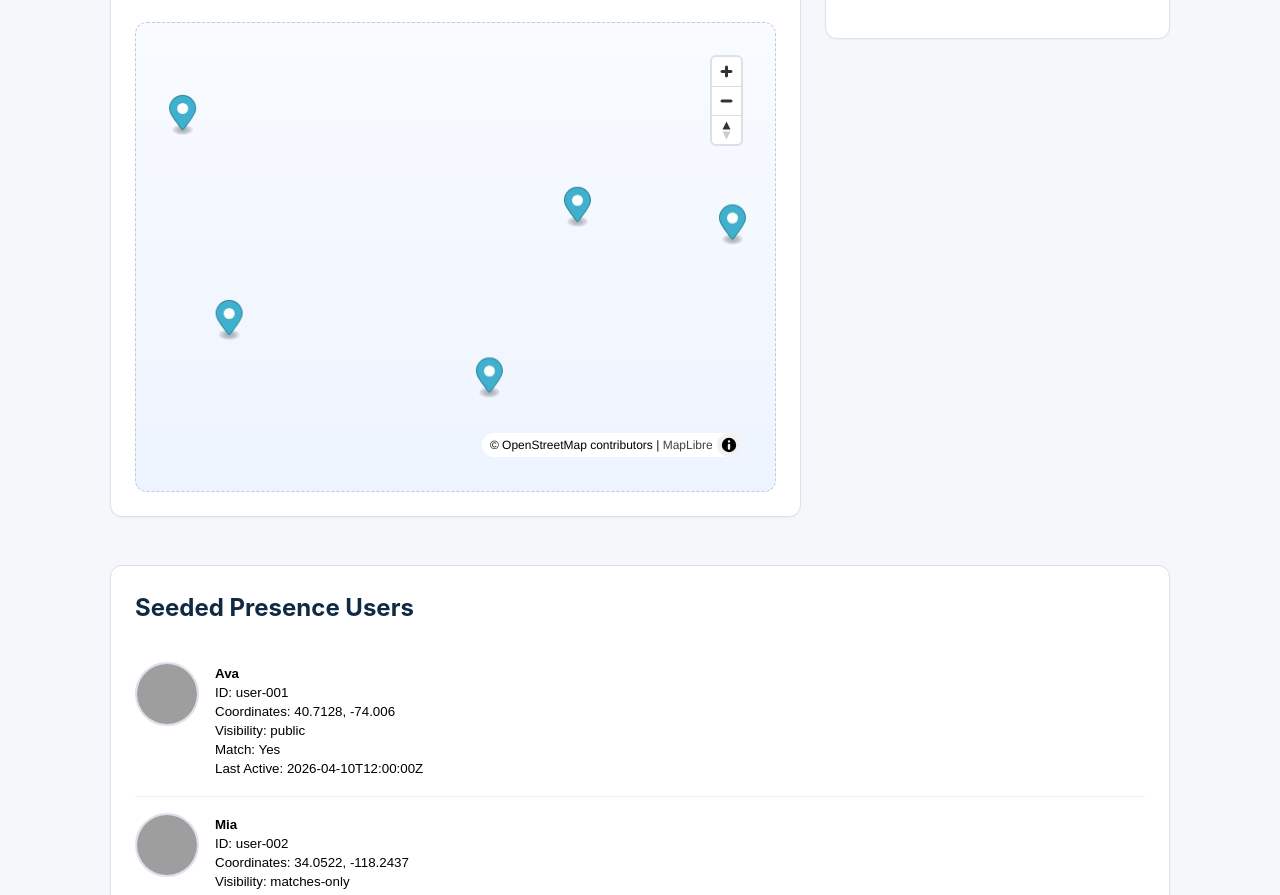
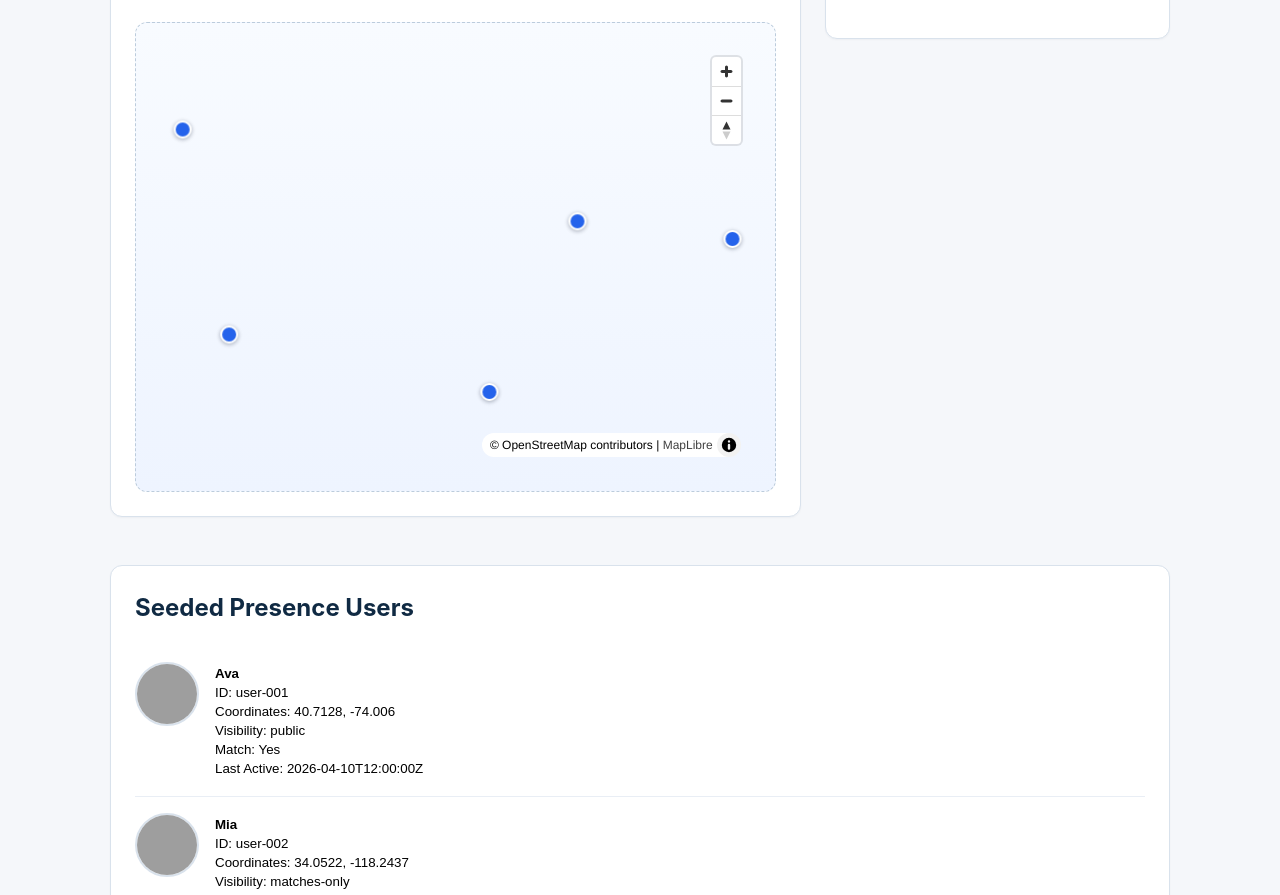
Before and after one commit to tpersaud27/geo-presence-mfe, a React (Vite) app in the folder geo-presence-mfe/: page / in a window 1280 px wide. Shown: the part 1100-1995 px from the top of the page. Built offline with nearby package versions, Linux system fonts and the light colour scheme; no server answers; grey boxes are pictures that could not be loaded.

Commit message:
feat: add interactive map markers with user selection support

```diff
--- a/geo-presence-mfe/src/App.css
+++ b/geo-presence-mfe/src/App.css
@@ -145,6 +145,18 @@ body {
   overflow: hidden;
 }
 
+.app__map-marker {
+  width: 18px;
+  height: 18px;
+  border-radius: 50%;
+  border: 2px solid #ffffff;
+  background-color: #2563eb;
+  box-shadow: 0 1px 4px rgba(15, 23, 42, 0.35);
+  cursor: pointer;
+  padding: 0;
+}
+
+
 
 @media (max-width: 900px) {
   .app__main-content {
--- a/geo-presence-mfe/src/components/GeoPresenceRendererPanel.tsx
+++ b/geo-presence-mfe/src/components/GeoPresenceRendererPanel.tsx
@@ -9,6 +9,7 @@ interface GeoPresenceRendererPanelProps {
     initialLatitude: number;
     initialLongitude: number;
     initialZoom: number;
+    onUserSelect: (user: PresenceUser) => void;
 }
 
 function GeoPresenceRendererPanel({
@@ -18,6 +19,7 @@ function GeoPresenceRendererPanel({
     initialLatitude,
     initialLongitude,
     initialZoom,
+    onUserSelect,
 }: GeoPresenceRendererPanelProps) {
     const is2DMode = mode === '2d';
 
@@ -43,6 +45,7 @@ function GeoPresenceRendererPanel({
                         initialLatitude={initialLatitude}
                         initialLongitude={initialLongitude}
                         initialZoom={initialZoom}
+                        onUserSelect={onUserSelect}
                     />
                 ) : (
                     <div className="app__renderer-placeholder">
--- a/geo-presence-mfe/src/components/Map2DRenderer.tsx
+++ b/geo-presence-mfe/src/components/Map2DRenderer.tsx
@@ -9,6 +9,7 @@ interface Map2DRendererProps {
     initialLatitude: number;
     initialLongitude: number;
     initialZoom: number;
+    onUserSelect: (user: PresenceUser) => void;
 }
 
 function Map2DRenderer({
@@ -17,6 +18,7 @@ function Map2DRenderer({
     initialLatitude,
     initialLongitude,
     initialZoom,
+    onUserSelect,
 }: Map2DRendererProps) {
     const mapContainerRef = useRef<HTMLDivElement | null>(null);
     const mapInstanceRef = useRef<maplibregl.Map | null>(null);
@@ -75,7 +77,17 @@ function Map2DRenderer({
         markerInstancesRef.current = [];
 
         const nextMarkers = users.map((user) => {
-            const marker = new maplibregl.Marker()
+            const markerElement = document.createElement('button');
+            markerElement.type = 'button';
+            markerElement.className = 'app__map-marker';
+            markerElement.title = user.displayName;
+            markerElement.setAttribute('aria-label', `Select ${user.displayName}`);
+
+            markerElement.addEventListener('click', () => {
+                onUserSelect(user);
+            });
+
+            const marker = new maplibregl.Marker({ element: markerElement })
                 .setLngLat([user.coordinates.lon, user.coordinates.lat])
                 .addTo(map);
 
@@ -83,7 +95,7 @@ function Map2DRenderer({
         });
 
         markerInstancesRef.current = nextMarkers;
-    }, [users]);
+    }, [users, onUserSelect]);
 
     return <div ref={mapContainerRef} className="app__map-container" />;
 }
--- a/geo-presence-mfe/src/features/geo-presence/GeoPresenceDashboard.tsx
+++ b/geo-presence-mfe/src/features/geo-presence/GeoPresenceDashboard.tsx
@@ -86,6 +86,7 @@ function GeoPresenceDashboard() {
                         initialLatitude={initialLatitude}
                         initialLongitude={initialLongitude}
                         initialZoom={initialZoom}
+                        onUserSelect={handleUserSelect}
                     />
                 </div>
 
```
